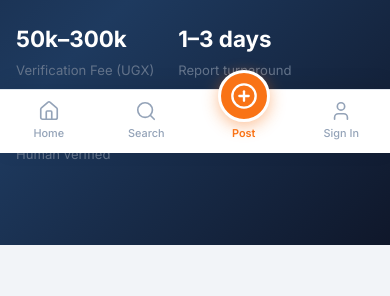
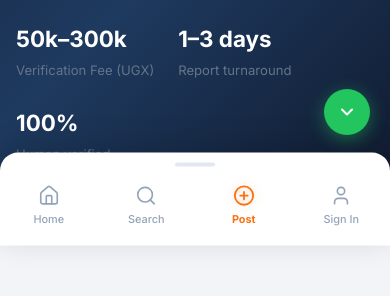
Before and after one commit to ugwest3-cmd/linkspropertynetwork, a Next.js app: page /about in a window 390 px wide. Shown: the part 691-987 px from the top of the page. Built offline with nearby package versions, Linux system fonts and the light colour scheme; no server answers; the database is empty.

Commit message:
feat: Jiji-style cards slide-up nav post btn restyle new domain

```diff
--- a/src/app/agent/dashboard/page.tsx
+++ b/src/app/agent/dashboard/page.tsx
@@ -83,7 +83,7 @@ export default function AgentDashboardPage() {
   };
 
   const copyLink = () => {
-    navigator.clipboard.writeText(`https://linkspropertynetwork.vercel.app/agents/${agentSlug}`);
+    navigator.clipboard.writeText(`https://www.linkspropertynetwork.com/agents/${agentSlug}`);
     setCopied(true);
     setTimeout(() => setCopied(false), 2000);
   };
--- a/src/app/layout.tsx
+++ b/src/app/layout.tsx
@@ -19,7 +19,7 @@ export default function RootLayout({
     <html lang="en">
       <body className={inter.className}>
         <Toaster position="top-right" toastOptions={{ duration: 4000 }} />
-        <div style={{ paddingBottom: "70px" }}>
+        <div>
           {children}
         </div>
         <BottomNav />
--- a/src/components/BottomNav.module.css
+++ b/src/components/BottomNav.module.css
@@ -1,4 +1,21 @@
 /* BottomNav — Mobile Only */
+
+/* ── Backdrop ─────────────────────────────────── */
+.backdrop {
+  display: none;
+  position: fixed;
+  inset: 0;
+  background: rgba(0, 0, 0, 0.35);
+  z-index: 190;
+  animation: fadeIn 0.2s ease;
+}
+
+@keyframes fadeIn {
+  from { opacity: 0; }
+  to   { opacity: 1; }
+}
+
+/* ── Slide-up Drawer ──────────────────────────── */
 .bottomNav {
   display: none;
   position: fixed;
@@ -6,12 +23,32 @@
   left: 0;
   right: 0;
   background: #fff;
-  border-top: 1px solid var(--border);
-  box-shadow: 0 -4px 20px rgba(0, 0, 0, 0.08);
+  border-radius: 18px 18px 0 0;
+  box-shadow: 0 -6px 32px rgba(0, 0, 0, 0.14);
   z-index: 200;
-  padding-bottom: env(safe-area-inset-bottom);
-  height: 64px;
+  padding-bottom: env(safe-area-inset-bottom, 12px);
+  transform: translateY(100%);
+  transition: transform 0.32s cubic-bezier(0.4, 0, 0.2, 1);
+}
+
+.bottomNav.open {
+  transform: translateY(0);
+}
+
+/* ── Drag handle pill ─────────────────────────── */
+.handle {
+  width: 40px;
+  height: 4px;
+  background: #e2e8f0;
+  border-radius: 99px;
+  margin: 10px auto 4px;
+}
+
+/* ── Nav items row ────────────────────────────── */
+.navItems {
+  display: flex;
   align-items: stretch;
+  padding: 0.25rem 0 0.5rem;
 }
 
 .navItem {
@@ -19,14 +56,15 @@
   flex-direction: column;
   align-items: center;
   justify-content: center;
-  gap: 3px;
+  gap: 4px;
   color: #94a3b8;
   font-size: 0.68rem;
   font-weight: 500;
   flex: 1;
-  padding: 0.4rem 0;
+  padding: 0.6rem 0;
   transition: color 0.15s;
   -webkit-tap-highlight-color: transparent;
+  text-decoration: none;
 }
 
 .navItem.active {
@@ -34,51 +72,65 @@
 }
 
 .navItem.active svg {
-  filter: drop-shadow(0 0 4px rgba(249, 115, 22, 0.3));
+  filter: drop-shadow(0 0 4px rgba(249, 115, 22, 0.35));
 }
 
-/* Elevated center post button */
+/* Post item — same shape as others, orange accent */
 .postItem {
-  display: flex;
-  flex-direction: column;
-  align-items: center;
-  justify-content: flex-start;
-  gap: 3px;
-  flex: 1;
-  padding-top: 0;
   color: var(--primary);
-  font-size: 0.68rem;
-  font-weight: 600;
-  -webkit-tap-highlight-color: transparent;
-  padding-bottom: 0.4rem;
+  font-weight: 700;
 }
 
-.postBubble {
-  display: flex;
+.postItem svg {
+  filter: drop-shadow(0 0 5px rgba(249, 115, 22, 0.28));
+}
+
+/* ── Floating chevron toggle button ───────────── */
+.toggleBtn {
+  display: none;
+  position: fixed;
+  bottom: 18px;
+  right: 20px;
+  width: 46px;
+  height: 46px;
+  border-radius: 50%;
+  background: #22c55e;
+  color: #fff;
+  border: none;
+  cursor: pointer;
+  z-index: 201;
+  box-shadow: 0 4px 18px rgba(34, 197, 94, 0.45);
   align-items: center;
   justify-content: center;
-  background: var(--primary);
-  color: white;
-  width: 52px;
-  height: 52px;
-  border-radius: 50%;
-  border: 3px solid white;
-  box-shadow: 0 4px 16px rgba(249, 115, 22, 0.45);
-  margin-top: -20px; /* Pops above the bar like Jiji */
-  transition: transform 0.15s, box-shadow 0.15s;
+  transition: background 0.2s, transform 0.3s, box-shadow 0.2s;
+  -webkit-tap-highlight-color: transparent;
 }
 
-.postItem:active .postBubble {
-  transform: scale(0.94);
-  box-shadow: 0 2px 8px rgba(249, 115, 22, 0.3);
+.toggleBtn:hover {
+  background: #16a34a;
+  box-shadow: 0 6px 24px rgba(34, 197, 94, 0.55);
 }
 
-.postItem span {
-  color: var(--primary);
+/* Flip chevron when open */
+.toggleBtn svg {
+  transition: transform 0.3s cubic-bezier(0.4, 0, 0.2, 1);
 }
 
+.toggleOpen svg {
+  transform: rotate(180deg);
+}
+
+/* ── Show on mobile ───────────────────────────── */
 @media (max-width: 768px) {
+  .backdrop {
+    display: block;
+  }
+
   .bottomNav {
+    display: block;
+  }
+
+  .toggleBtn {
     display: flex;
   }
 }
--- a/src/components/BottomNav.tsx
+++ b/src/components/BottomNav.tsx
@@ -1,7 +1,7 @@
 "use client";
 import Link from "next/link";
 import { usePathname } from "next/navigation";
-import { Home, Search, PlusCircle, User, LayoutGrid } from "lucide-react";
+import { Home, Search, PlusCircle, User, LayoutGrid, ChevronDown } from "lucide-react";
 import styles from "./BottomNav.module.css";
 import { createClient } from "@/lib/supabase/client";
 import { useEffect, useState } from "react";
@@ -9,6 +9,7 @@ import { useEffect, useState } from "react";
 export default function BottomNav() {
   const pathname = usePathname();
   const [isAgent, setIsAgent] = useState(false);
+  const [isOpen, setIsOpen] = useState(false);
 
   useEffect(() => {
     const supabase = createClient();
@@ -17,40 +18,86 @@ export default function BottomNav() {
     });
   }, []);
 
+  // Close drawer when route changes
+  useEffect(() => {
+    setIsOpen(false);
+  }, [pathname]);
+
   const isActive = (path: string) =>
     path === "/" ? pathname === "/" : pathname.startsWith(path);
 
+  const toggle = () => setIsOpen((prev) => !prev);
+
   return (
-    <nav className={styles.bottomNav}>
-      <Link href="/" className={`${styles.navItem} ${isActive("/") ? styles.active : ""}`}>
+    <>
+      {/* Backdrop — closes drawer on outside tap */}
+      {isOpen && (
+        <div className={styles.backdrop} onClick={() => setIsOpen(false)} />
+      )}
+
+      {/* Slide-up nav drawer */}
+      <nav className={`${styles.bottomNav} ${isOpen ? styles.open : ""}`}>
+        {/* Drag handle */}
+        <div className={styles.handle} />
+
+        <div className={styles.navItems}>
+          <Link
+            href="/"
+            className={`${styles.navItem} ${isActive("/") ? styles.active : ""}`}
+            onClick={() => setIsOpen(false)}
+          >
             <Home size={22} strokeWidth={isActive("/") ? 2.5 : 1.8} />
             <span>Home</span>
           </Link>
 
-      <Link href="/find-property" className={`${styles.navItem} ${isActive("/find-property") ? styles.active : ""}`}>
+          <Link
+            href="/find-property"
+            className={`${styles.navItem} ${isActive("/find-property") ? styles.active : ""}`}
+            onClick={() => setIsOpen(false)}
+          >
             <Search size={22} strokeWidth={isActive("/find-property") ? 2.5 : 1.8} />
             <span>Search</span>
           </Link>
 
-      {/* Elevated center POST button */}
-      <Link href="/agent/dashboard/add-listing" className={styles.postItem}>
-        <div className={styles.postBubble}>
-          <PlusCircle size={28} strokeWidth={2} />
-        </div>
+          <Link
+            href="/agent/dashboard/add-listing"
+            className={`${styles.navItem} ${styles.postItem} ${isActive("/agent/dashboard/add-listing") ? styles.active : ""}`}
+            onClick={() => setIsOpen(false)}
+          >
+            <PlusCircle size={22} strokeWidth={2} />
             <span>Post</span>
           </Link>
 
           {isAgent ? (
-        <Link href="/agent/dashboard" className={`${styles.navItem} ${isActive("/agent/dashboard") && !isActive("/agent/dashboard/add-listing") ? styles.active : ""}`}>
+            <Link
+              href="/agent/dashboard"
+              className={`${styles.navItem} ${isActive("/agent/dashboard") && !isActive("/agent/dashboard/add-listing") ? styles.active : ""}`}
+              onClick={() => setIsOpen(false)}
+            >
               <LayoutGrid size={22} strokeWidth={isActive("/agent/dashboard") ? 2.5 : 1.8} />
               <span>Dashboard</span>
             </Link>
           ) : (
-        <Link href="/agent/login" className={`${styles.navItem} ${isActive("/agent/login") ? styles.active : ""}`}>
+            <Link
+              href="/agent/login"
+              className={`${styles.navItem} ${isActive("/agent/login") ? styles.active : ""}`}
+              onClick={() => setIsOpen(false)}
+            >
               <User size={22} strokeWidth={1.8} />
               <span>Sign In</span>
             </Link>
           )}
+        </div>
       </nav>
+
+      {/* Floating toggle button — Jiji chevron style */}
+      <button
+        className={`${styles.toggleBtn} ${isOpen ? styles.toggleOpen : ""}`}
+        onClick={toggle}
+        aria-label="Toggle navigation"
+      >
+        <ChevronDown size={20} strokeWidth={2.5} />
+      </button>
+    </>
   );
 }
```
Also changed, not shown: src/app/Home.module.css (+161 -52 lines), src/app/page.tsx (+45 -17 lines). Lines whose indentation alone changed are shown as unchanged.
